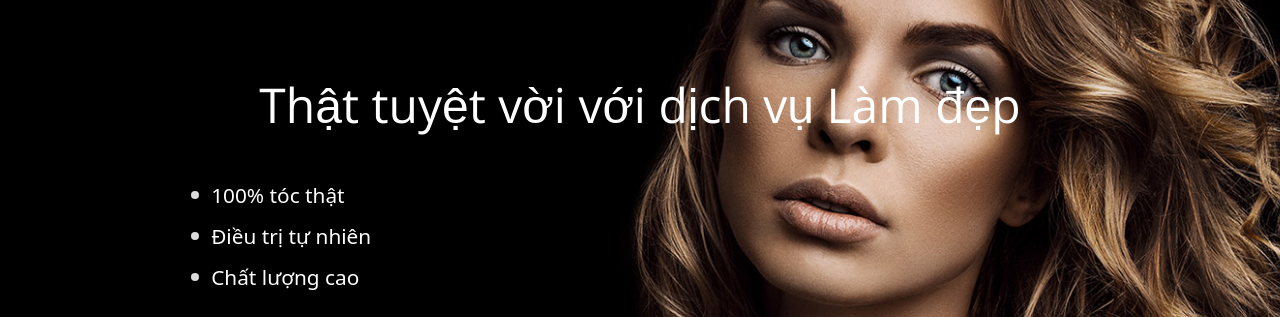
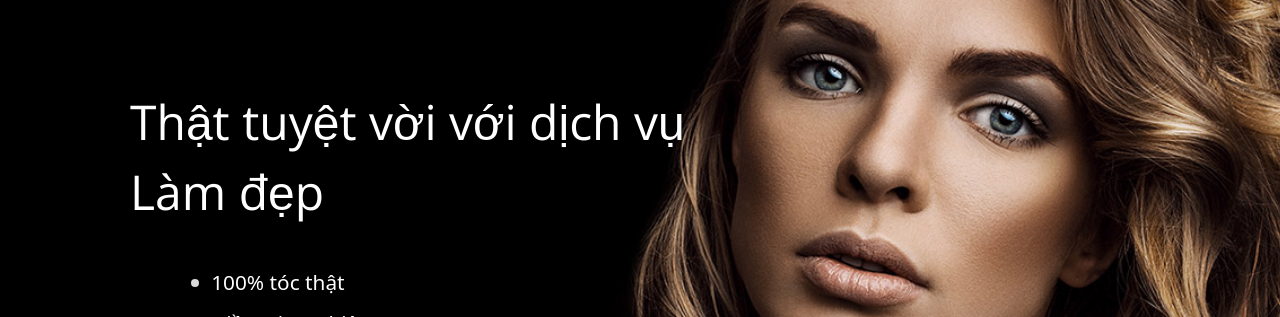
Before and after one commit to ThaoDinhMinh/figure-doll, a React (Create React App) app: page / in a window 1280 px wide. Shown: the part 351-668 px from the top of the page. Built offline with nearby package versions, Linux system fonts and the light colour scheme; no server answers; grey boxes are pictures that could not be loaded.

Commit message:
fix banner

```diff
--- a/src/components/Footer.tsx
+++ b/src/components/Footer.tsx
@@ -89,8 +89,7 @@ const Form = styled.form`
 const Input = styled.input`
   padding: 15px 15px 15px 25px;
   outline: none;
-  width: 450px;
-  @media (max-width: 425px) {
+  @media (min-width: 391px) {
     width: 300px;
   }
   @media (max-width: 390px) {
--- a/src/components/Header.tsx
+++ b/src/components/Header.tsx
@@ -296,9 +296,6 @@ const ViewDiv = styled.div`
     .header-top-top {
       display: none;
     }
-    .g-items-nav {
-      display: none;
-    }
   }
 `
 const Navbar = styled.nav`
@@ -564,7 +561,7 @@ const Header = () => {
                   <ExpandMoreIcon sx={{ fontSize: 35, color: '#d3ad69' }} />
                 </div>
               </div>
-              <div className="g-items-nav d-lg-flex justify-content-between align-items-center">
+              <div className="g-items-nav d-lg-flex d-none justify-content-between align-items-center">
                 {nav.map((a) => (
                   <ViewDiv key={a.id} className="nav-item">
                     <Link
--- a/src/index.css
+++ b/src/index.css
@@ -44,7 +44,4 @@ li {
   .hezImx.text-button {
     padding: 16px 8px !important;
   }
-  canvas {
-    display: none;
-  }
 }
--- a/src/pages/introduce/components/UseSlickInfor.tsx
+++ b/src/pages/introduce/components/UseSlickInfor.tsx
@@ -21,6 +21,7 @@ const botomup = keyframes`
 const ViewDiv = styled.div`
   .text-space-left {
     margin-left: 14vw;
+    margin-bottom: 20px;
   }
   &.slick-view {
     position: relative;
@@ -105,7 +106,7 @@ const Text = styled.p`
   &.text-head-extension {
     font-size: 2.5rem;
     font-weight: 300;
-    padding: 40px;
+    padding: 40px 0;
     text-align: center;
   }
   &.text-button {
@@ -119,12 +120,20 @@ const Text = styled.p`
       color: black;
     }
   }
+  @media (max-width: 775px) {
+    &.text-button {
+      padding: 12px 8px;
+    }
+    &.text-head-extension {
+      padding: 20px 0;
+    }
+  }
 `
 const Image = styled.img`
   &.img-slick {
     width: 100%;
     display: block;
-    height: calc(100vh - 50px);
+    height: calc(100vh + 75px);
     object-fit: cover;
     overflow: hidden;
   }
@@ -150,8 +159,11 @@ const UseSlickInfor = () => {
 
           <ViewDiv className="text-scroll">
             <ViewDiv className="grup-srcoll">
-              <ViewDiv>
-                <Text className="text text-center">Thật tuyệt vời với dịch vụ Làm đẹp</Text>
+              <ViewDiv className="container">
+                <Text className="text text-center text-lg-start ps-lg-5">
+                  Thật tuyệt vời với dịch vụ
+                  <br /> Làm đẹp
+                </Text>
               </ViewDiv>
               <div className="text-space-left">
                 <ViewDiv>
```
